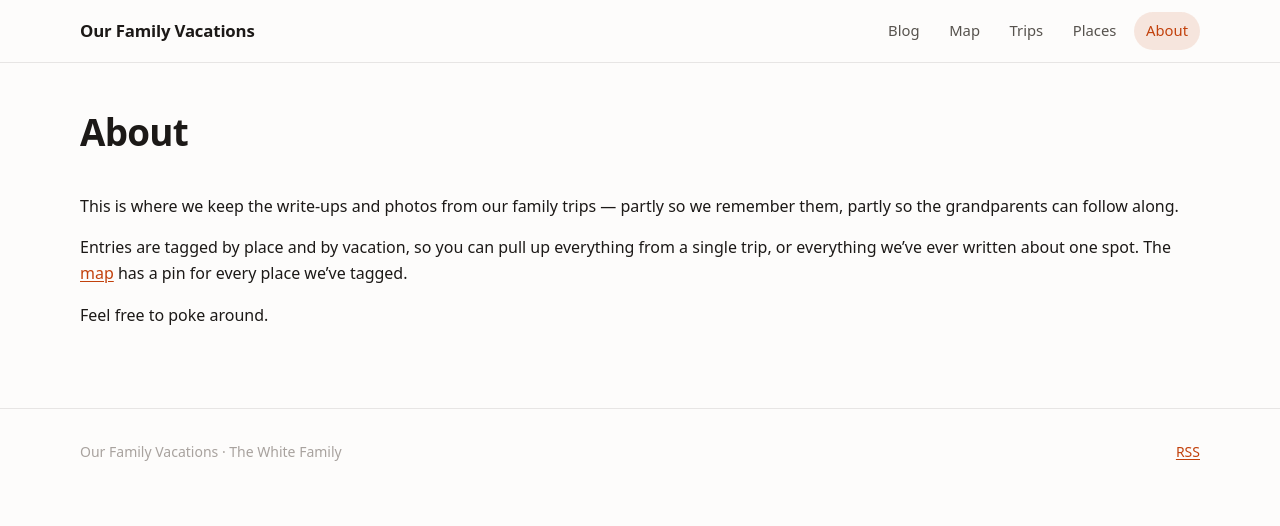
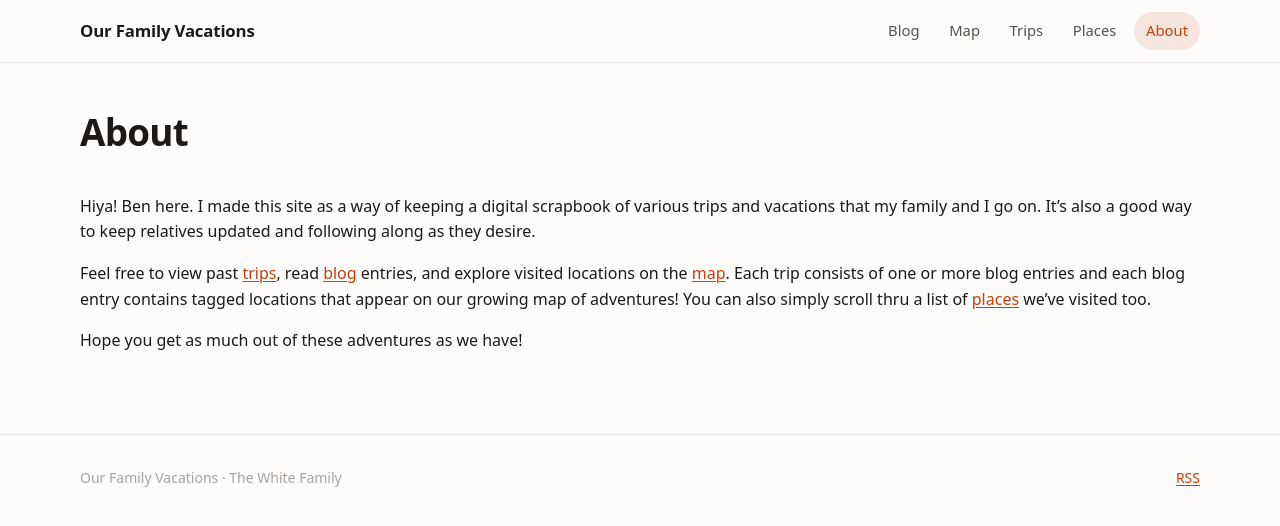
Before and after one commit to bwhite2015/family-vacations, a Jekyll site: the page built from about.md, in a window 1280 px wide. Shown: the top 526 px of the page. Built offline with Jekyll 4.4.1, drawn with Linux system fonts in a browser that asks for light colours.

Commit message:
customized the about page body text.

```diff
--- a/about.md
+++ b/about.md
@@ -4,11 +4,8 @@ title: About
 permalink: /about/
 ---
 
-This is where we keep the write-ups and photos from our family trips — partly so
-we remember them, partly so the grandparents can follow along.
+Hiya! Ben here. I made this site as a way of keeping a digital scrapbook of various trips and vacations that my family and I go on. It's also a good way to keep relatives updated and following along as they desire.
 
-Entries are tagged by place and by vacation, so you can pull up everything from
-a single trip, or everything we've ever written about one spot. The
-[map]({{ '/map/' | relative_url }}) has a pin for every place we've tagged.
+Feel free to view past [trips]({{ '/trips/' | relative_url }}), read [blog]({{ '/blog/' | relative_url }}) entries, and explore visited locations on the [map]({{ '/map/' | relative_url }}). Each trip consists of one or more blog entries and each blog entry contains tagged locations that appear on our growing map of adventures! You can also simply scroll thru a list of [places]({{ '/locations/' | relative_url }}) we've visited too.
 
-Feel free to poke around.
+Hope you get as much out of these adventures as we have!
```
